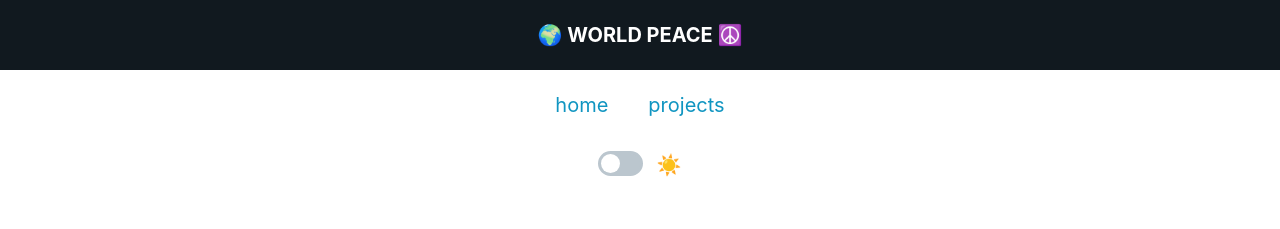
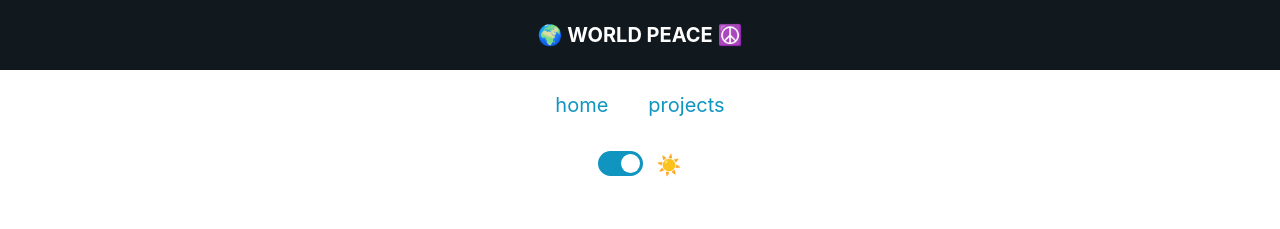
Before and after one commit to justinbalaguer/justinbalaguer.dev, a React (Vite) app: page / in a window 1280 px wide. Shown: the top 229 px of the page. Built offline with nearby package versions, Linux system fonts and the light colour scheme; no server answers.

Commit message:
[update] add prettier and default to dark mode

```diff
--- a/src/App.jsx
+++ b/src/App.jsx
@@ -10,6 +10,7 @@ const App = () => {
 
   const [repos, setRepos] = useState(null)
   const [themeIcon, setThemeIcon] = useState('☀️')
+  const [themeDark, setThemeDark] = useState(true)
 
   const getData = () => {
     const options = {
@@ -50,6 +51,12 @@ const App = () => {
     })
   }
 
+  const toggle = () => {
+    document.querySelector("html").getAttribute("data-theme") === 'light' ?
+    (document.querySelector("html").setAttribute("data-theme", "dark"), setThemeIcon("🌙"), setThemeDark(true)) :
+    (document.querySelector("html").setAttribute("data-theme", "light"), setThemeIcon("☀️"), setThemeDark(false))
+  }
+
   useMemo(() => getData(), [])
 
   return (
@@ -58,12 +65,8 @@ const App = () => {
       <Navigation />
       <br />
       <div className="theme">
-        <input type="checkbox" id="switch" name="switch" role="switch"  onChange={() =>
-          document.querySelector("html").getAttribute("data-theme") === 'light' ?
-          (document.querySelector("html").setAttribute("data-theme", "dark"), setThemeIcon('🌙')) :
-          (document.querySelector("html").setAttribute("data-theme", "light"), setThemeIcon('☀️'))
-        } />&nbsp;{themeIcon}
-        </div>
+        <input type="checkbox" id="switch" name="switch" role="switch"  onChange={toggle} checked={themeDark ? true : false} />&nbsp;{themeIcon}
+      </div>
       <Routes>
         <Route exact path='/' element={<Contact />}></Route>
         <Route exact path='/projects' element={<Projects repos={repos} />}></Route>
--- a/src/components/index.js
+++ b/src/components/index.js
@@ -1 +1 @@
-export {default as Announcement} from './Announcement'
+export { default as Announcement } from './Announcement'
--- a/src/routes/index.js
+++ b/src/routes/index.js
@@ -1,3 +1,3 @@
-export {default as Home} from './Home'
-export {default as Projects} from './Projects'
-export {default as Contact} from './Contact'
+export { default as Home } from './Home'
+export { default as Projects } from './Projects'
+export { default as Contact } from './Contact'
```
